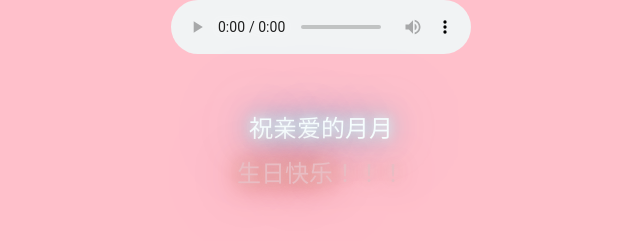
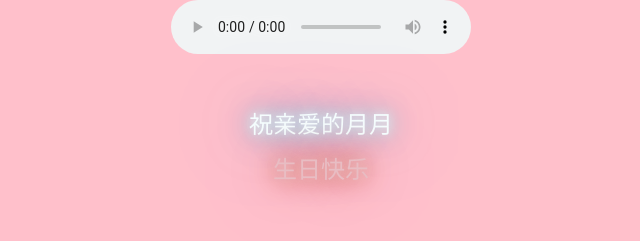
Before and after one commit to XiaoBiTi/congratulation, a plain HTML site: page index.html in a window 1280 px wide. Shown: the top 241 px of the page, without its empty margins (319-959 px from the left). Drawn offline with Linux system fonts and the light colour scheme; a web font is replaced by a local one.

Commit message:
Update index.html

```diff
--- a/index.html
+++ b/index.html
@@ -27,7 +27,7 @@
        祝亲爱的月月
      </x-sign>
      <x-sign>
-       生日快乐！！！
+       生日快乐
      </x-sign>
 
      </div>
```
